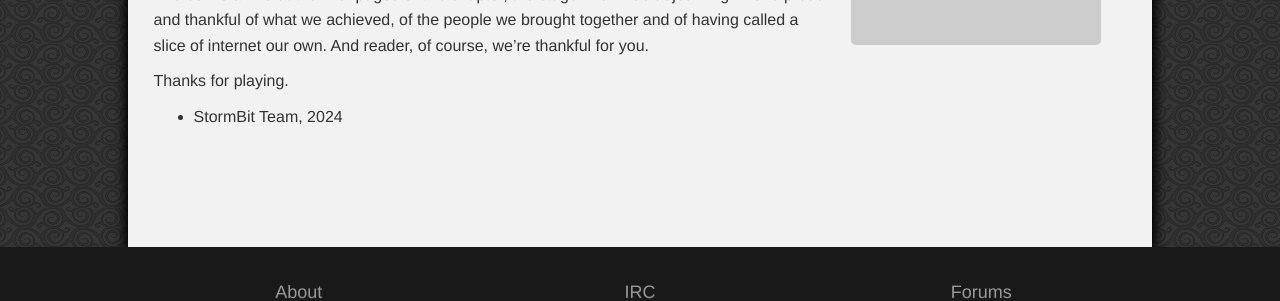
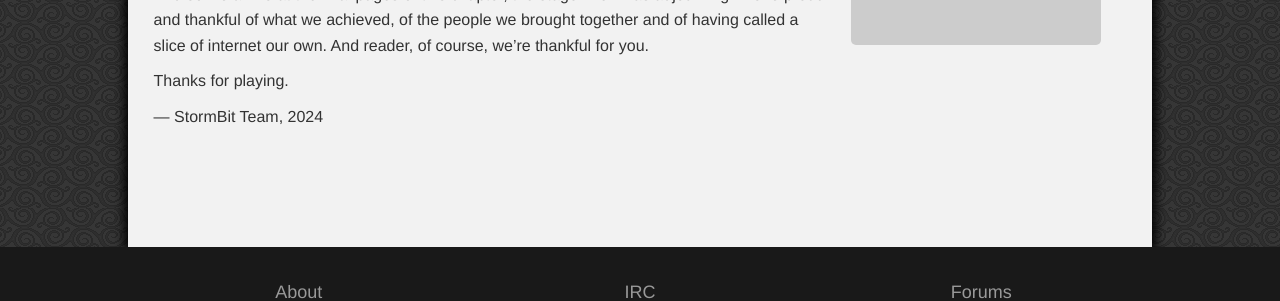
Before and after one commit to StormBit/stormbit.github.io, a Jekyll site: the page built from _posts/2024-06-01-stormbit-has-shut-down.md, in a window 1280 px wide and 900 px high, scrolled down 318 px. Shown: the part 383-684 px from the top of the window. Built offline with Jekyll 4.4.1, drawn with Linux system fonts in a browser that asks for light colours; nearby versions of some CDN libraries.

Commit message:
Not a bullet-point!

```diff
--- a/_posts/2024-06-01-stormbit-has-shut-down.md
+++ b/_posts/2024-06-01-stormbit-has-shut-down.md
@@ -24,4 +24,4 @@ And so we arrive at the final pages of this chapter, the stage known as adjourni
 
 Thanks for playing.
 
-- StormBit Team, 2024
+— StormBit Team, 2024
```
